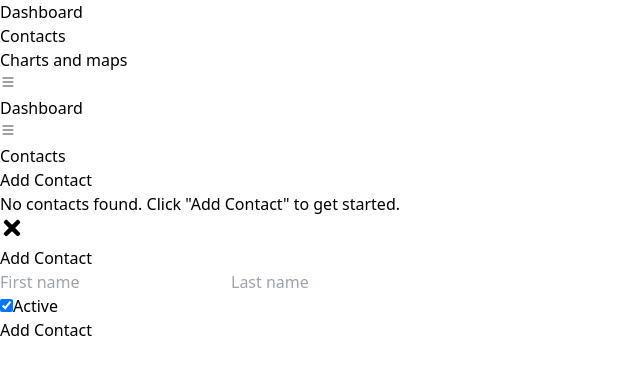
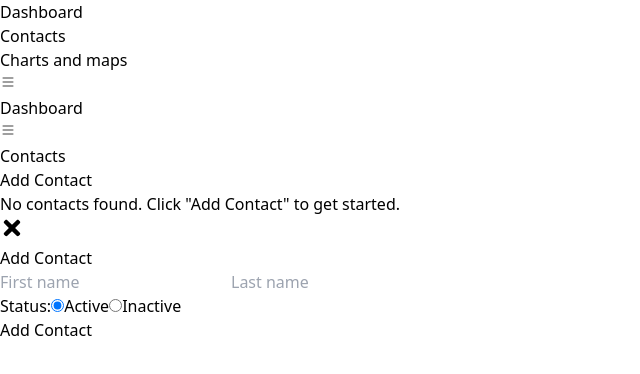
Before and after one commit to munjalSaksham71/taiyo-assignment, a React (Vite) app: page / in a window 1280 px wide. Both pictures are taken after a click on the button "Add Contact". Shown: the top 374 px of the page, without its empty margins (0-640 px from the left). Built offline with nearby package versions, Linux system fonts and the light colour scheme.

Commit message:
feat: active radio box

```diff
--- a/src/pages/ContactPage.tsx
+++ b/src/pages/ContactPage.tsx
@@ -12,13 +12,12 @@ const form_initial_state = {
   is_active: true, //Default true
 };
 
-
 const ContactPage: React.FC = () => {
   const contacts = useSelector((state: RootState) => state.contacts.contacts);
   const dispatch = useDispatch();
   const [isModalOpen, setIsModalOpen] = useState(false);
   const [selectedContact, setSelectedContact] = useState<any>(null);
-  const [isEdit, setIsEdit] = useState<boolean>(false)
+  const [isEdit, setIsEdit] = useState<boolean>(false);
   const [form, setForm] = useState(form_initial_state);
   const [errors, setErrors] = useState({ first_name: "", last_name: "" });
 
@@ -26,12 +25,11 @@ const ContactPage: React.FC = () => {
     // Validations
     const newErrors = {
       first_name: form.first_name ? "" : "First Name is required.",
-      last_name: form.last_name ? "" : "Last Name is required."
+      last_name: form.last_name ? "" : "Last Name is required.",
     };
     setErrors(newErrors);
     // If any error throws error and not let it save
     if (!form.first_name || !form.last_name) return;
-
 
     if (selectedContact) {
       dispatch(editContact({ ...selectedContact, ...form }));
@@ -52,7 +50,7 @@ const ContactPage: React.FC = () => {
   const handleView = (contact: any) => {
     setSelectedContact(contact);
     setIsModalOpen(true);
-    setIsEdit(false)
+    setIsEdit(false);
   };
 
   const onClose = () => {
@@ -61,7 +59,7 @@ const ContactPage: React.FC = () => {
     setForm(form_initial_state);
     setIsEdit(false);
     setErrors({ first_name: "", last_name: "" });
-  }
+  };
 
   return (
     <div className="p-6 bg-white min-h-screen">
@@ -77,7 +75,7 @@ const ContactPage: React.FC = () => {
       </button>
       <div className="grid grid-cols-1 gap-4">
         {contacts.length > 0 ? (
-          contacts.map(contact => (
+          contacts.map((contact) => (
             <ContactCard
               key={contact.id}
               contact={contact}
@@ -86,8 +84,7 @@ const ContactPage: React.FC = () => {
             />
           ))
         ) : (
-          <div
-          className="flex items-center justify-center h-48 bg-gray-100 border border-gray-300 rounded-lg text-gray-600">
+          <div className="flex items-center justify-center h-48 bg-gray-100 border border-gray-300 rounded-lg text-gray-600">
             <p className="text-center">
               No contacts found. Click "Add Contact" to get started.
             </p>
@@ -95,7 +92,7 @@ const ContactPage: React.FC = () => {
         )}
       </div>
       <Modal isOpen={isModalOpen} onClose={onClose}>
-        {(selectedContact && !isEdit) ? (
+        {selectedContact && !isEdit ? (
           <div className="space-y-4">
             <h2 className="text-xl text-gray-800 mb-4">View Contact</h2>
             <div className="flex items-center space-x-2 text-gray-700">
@@ -110,41 +107,59 @@ const ContactPage: React.FC = () => {
               <strong className="w-32">Status:</strong>
               <span
                 className={`inline-block px-3 py-1 rounded-full text-white ${
-                selectedContact.is_active ? 'bg-green-400' : 'bg-gray-400'
+                  selectedContact.is_active ? "bg-green-400" : "bg-gray-400"
                 }`}
               >
-              {selectedContact.is_active ? 'Active' : 'Inactive'}
+                {selectedContact.is_active ? "Active" : "Inactive"}
               </span>
             </div>
           </div>
-
         ) : (
           <div>
-            <h2 className="text-xl text-gray-800 mb-4">{selectedContact ? "Edit" : "Add"} Contact</h2>
+            <h2 className="text-xl text-gray-800 mb-4">
+              {selectedContact ? "Edit" : "Add"} Contact
+            </h2>
             <input
               className="border p-2 mb-2 w-full bg-gray-100 text-gray-800"
               placeholder="First name"
               value={form.first_name}
-              onChange={e => setForm({ ...form, first_name: e.target.value })}
+              onChange={(e) => setForm({ ...form, first_name: e.target.value })}
             />
-            {errors.first_name && <p className="text-red-500 text-sm mb-2">{errors.first_name}</p>}
+            {errors.first_name && (
+              <p className="text-red-500 text-sm mb-2">{errors.first_name}</p>
+            )}
             <input
               className="border p-2 mb-2 w-full bg-gray-100 text-gray-800"
               placeholder="Last name"
               value={form.last_name}
-              onChange={e => setForm({ ...form, last_name: e.target.value })}
+              onChange={(e) => setForm({ ...form, last_name: e.target.value })}
             />
-            {errors.last_name && <p className="text-red-500 text-sm mb-2">{errors.last_name}</p>}
+            {errors.last_name && (
+              <p className="text-red-500 text-sm mb-2">{errors.last_name}</p>
+            )}
             <div className="flex items-center mb-4">
+              <label className="text-gray-800 mr-4">Status:</label>
+              <label className="flex items-center mr-4">
                 <input
-                id="active-checkbox"
-                className="border p-2 mr-2 bg-gray-100 text-gray-800"
-                type="checkbox"
-                checked={form.is_active}
-                onChange={e => setForm({ ...form, is_active: e.target.checked })}
+                  type="radio"
+                  name="status"
+                  value="active"
+                  className="mr-1"
+                  checked={form.is_active === true}
+                  onChange={() => setForm({ ...form, is_active: true })}
                 />
-              <label htmlFor="active-checkbox" className="text-gray-800">
-                Active
+                <span className="text-gray-800">Active</span>
+              </label>
+              <label className="flex items-center">
+                <input
+                  type="radio"
+                  name="status"
+                  value="inactive"
+                  className="mr-1"
+                  checked={form.is_active === false}
+                  onChange={() => setForm({ ...form, is_active: false })}
+                />
+                <span className="text-gray-800">Inactive</span>
               </label>
             </div>
             <div className="flex justify-end">
```
Lines whose indentation alone changed are shown as unchanged.
